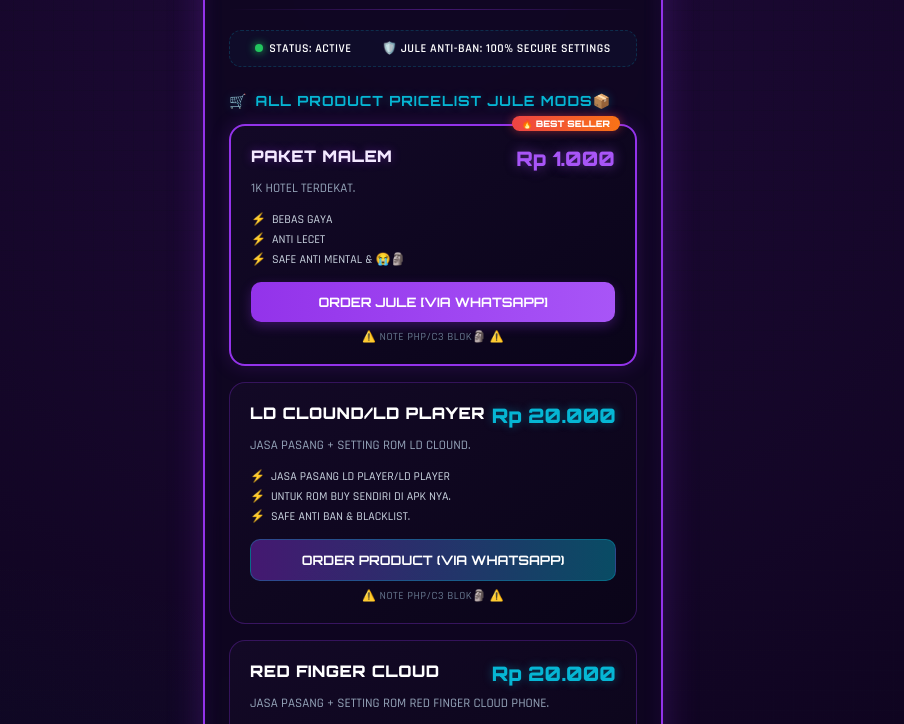
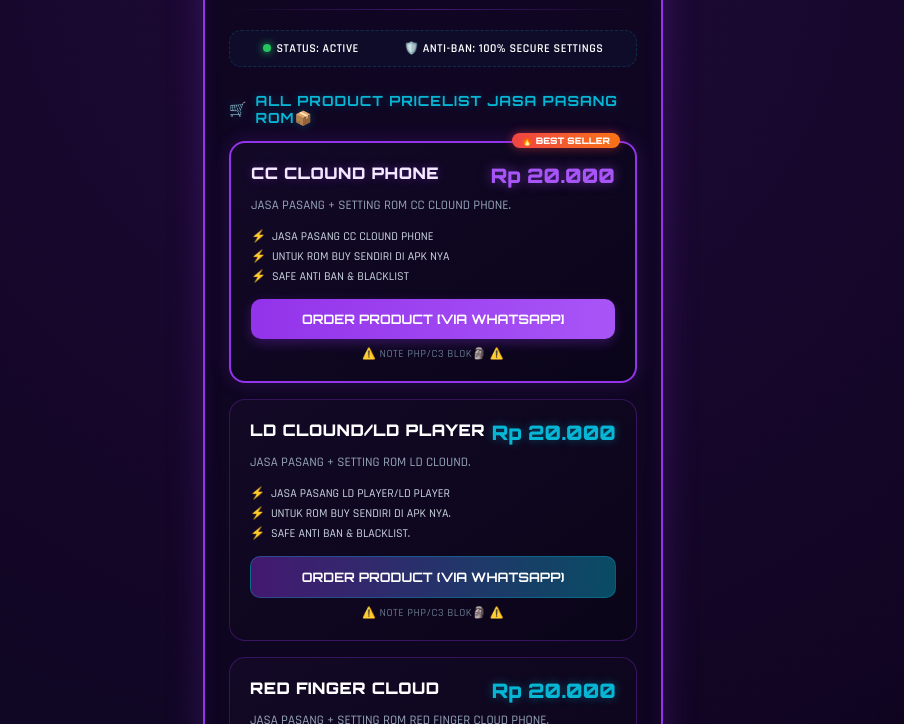
Before and after one commit to BagasXIT/BagasXIT, a plain HTML site: page index.html in a window 1280 px wide. Shown: the part 250-974 px from the top of the page, without its empty margins (207-1111 px from the left). Drawn offline with Linux system fonts and the light colour scheme.

Commit message:
Update index.html

```diff
--- a/index.html
+++ b/index.html
@@ -3,7 +3,7 @@
 <head>
     <meta charset="UTF-8">
     <meta name="viewport" content="width=device-width, initial-scale=1.0">
-    <title>JULE MODS | OFFICIAL STORE</title>
+    <title>BAGASXIT | OFFICIAL STORE</title>
     <link href="https://fonts.googleapis.com/css2?family=Orbitron:wght@400;700;900&family=Rajdhani:wght@500;600;700&display=swap" rel="stylesheet">
 
     <style>
@@ -320,7 +320,7 @@
 
             <br>
             <div class="badge-released">⚡ [ SYSTEM ONLINE ] ⚡</div>
-            <h1>JULE MODS<span>OFFICIAL</span></h1>
+            <h1>BAGASXIT <span>OFFICIAL</span></h1>
             <div class="brand-owner">
                 ☁️ FIRE FIRE CHEATS • OWNERS BY @BagasXIT ☁️
             </div>
@@ -335,31 +335,31 @@
                 <span>STATUS: ACTIVE</span>
             </div>
             <div class="status-item">
-                <span>🛡️ JULE ANTI-BAN: 100% SECURE SETTINGS</span>
+                <span>🛡️ ANTI-BAN: 100% SECURE SETTINGS</span>
             </div>
         </div>
 
         <!-- Menu Jualan Title -->
         <div class="menu-title">
-            <span>🛒</span> ALL PRODUCT PRICELIST JULE MODS📦
+            <span>🛒</span> ALL PRODUCT PRICELIST JASA PASANG ROM📦
         </div>
 
         <!-- PAKET 1: BEST SELLER V5 -->
         <div class="product-card premium-v5">
             <div class="product-header">
-                <div class="product-name">PAKET MALEM</div>
-                <div class="product-price">Rp 1.000</div>
+                <div class="product-name">CC CLOUND PHONE</div>
+                <div class="product-price">Rp 20.000</div>
             </div>
-            <div class="product-desc">1K HOTEL TERDEKAT.</div>
+            <div class="product-desc">JASA PASANG + SETTING ROM CC CLOUND PHONE.</div>
 
             <ul class="product-features">
-                <li>BEBAS GAYA</li>
-                <li>ANTI LECET </li>
-                <li>SAFE ANTI MENTAL & 😭🗿</li>
+                <li>JASA PASANG CC CLOUND PHONE</li>
+                <li>UNTUK ROM BUY SENDIRI DI APK NYA</li>
+                <li>SAFE ANTI BAN & BLACKLIST</li>
             </ul>
 
             <a href="https://wa.me/6283182456929?text=HALO%20BANG,%20SAYA%20MAU%20BUY%20%5BJASA%20PASANG%20ONLY%5D%F0%9F%98%88%F0%9F%97%BF" target="_blank" class="btn-buy">
-                ORDER JULE [VIA WHATSAPP]
+                ORDER PRODUCT [VIA WHATSAPP]
             </a>
             <div class="license-info">⚠️ NOTE PHP/C3 BLOK🗿 ⚠️</div>
         </div>
```
